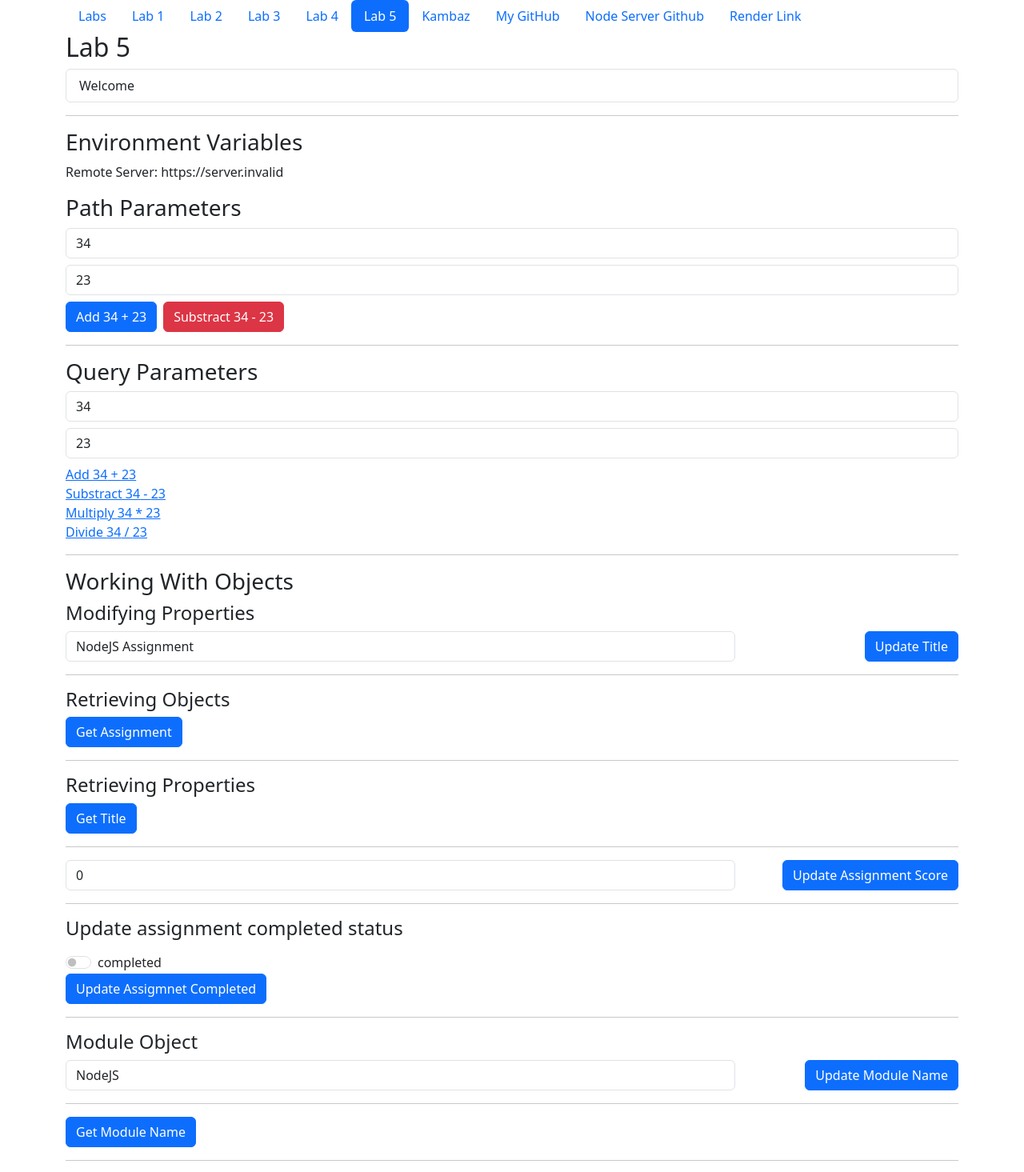
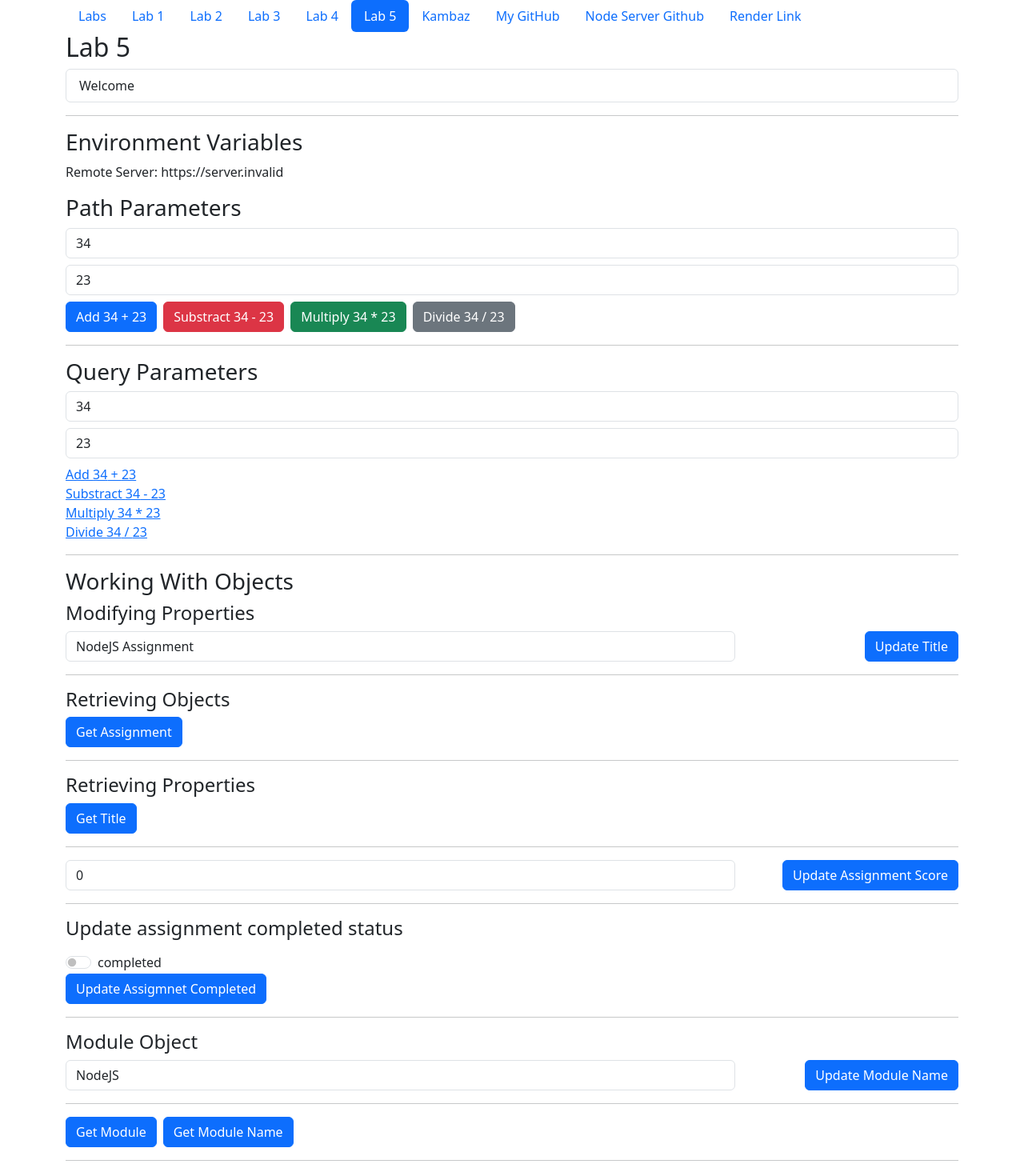
Before and after one commit to eunjinlee23/kambaz-next-js, a Next.js app: page /Labs/Lab5 in a window 1280 px wide. Shown: the top 1465 px of the page at 80% size. Built offline with nearby package versions, Linux system fonts and the light colour scheme; no server answers.

Commit message:
update lab

```diff
--- a/app/Labs/Lab5/PathParameters.tsx
+++ b/app/Labs/Lab5/PathParameters.tsx
@@ -20,6 +20,14 @@ export default function PathParameters() {
             href={`${HTTP_SERVER}/lab5/subtract/${a}/${b}`}>
             Substract {a} - {b}
         </a>
+        <a className="btn btn-success me-2" id="wd-path-parameter-multiply"
+            href={`${HTTP_SERVER}/lab5/multiply/${a}/${b}`}>
+            Multiply {a} * {b}
+        </a>
+        <a className="btn btn-secondary me-2" id="wd-path-parameter-divide"
+            href={`${HTTP_SERVER}/lab5/divide/${a}/${b}`}>
+            Divide {a} / {b}
+        </a>
         <hr />
     </div>
   )
--- a/app/Labs/Lab5/WorkingWithObjects.tsx
+++ b/app/Labs/Lab5/WorkingWithObjects.tsx
@@ -74,6 +74,10 @@ export default function WorkingWithObjects() {
             onChange={(e) =>
                 setModule({...module, name: e.target.value})} />
         <hr />
+        <a className="btn btn-primary me-2"
+            href={`${MODULE_API_URL}`}>
+            Get Module
+        </a>
         <a className="btn btn-primary"
             href={`${MODULE_API_URL}/name`}>
             Get Module Name
```
